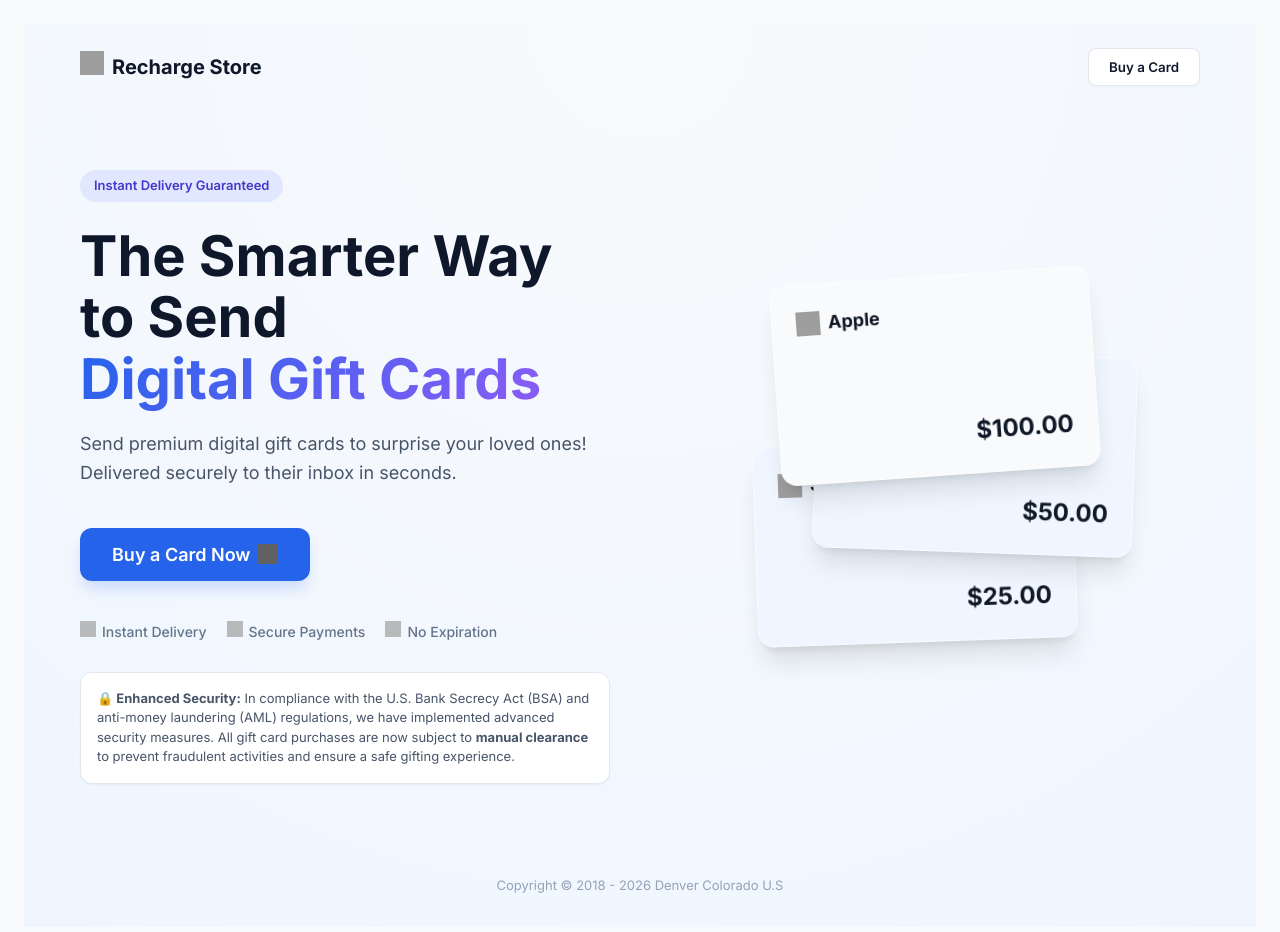
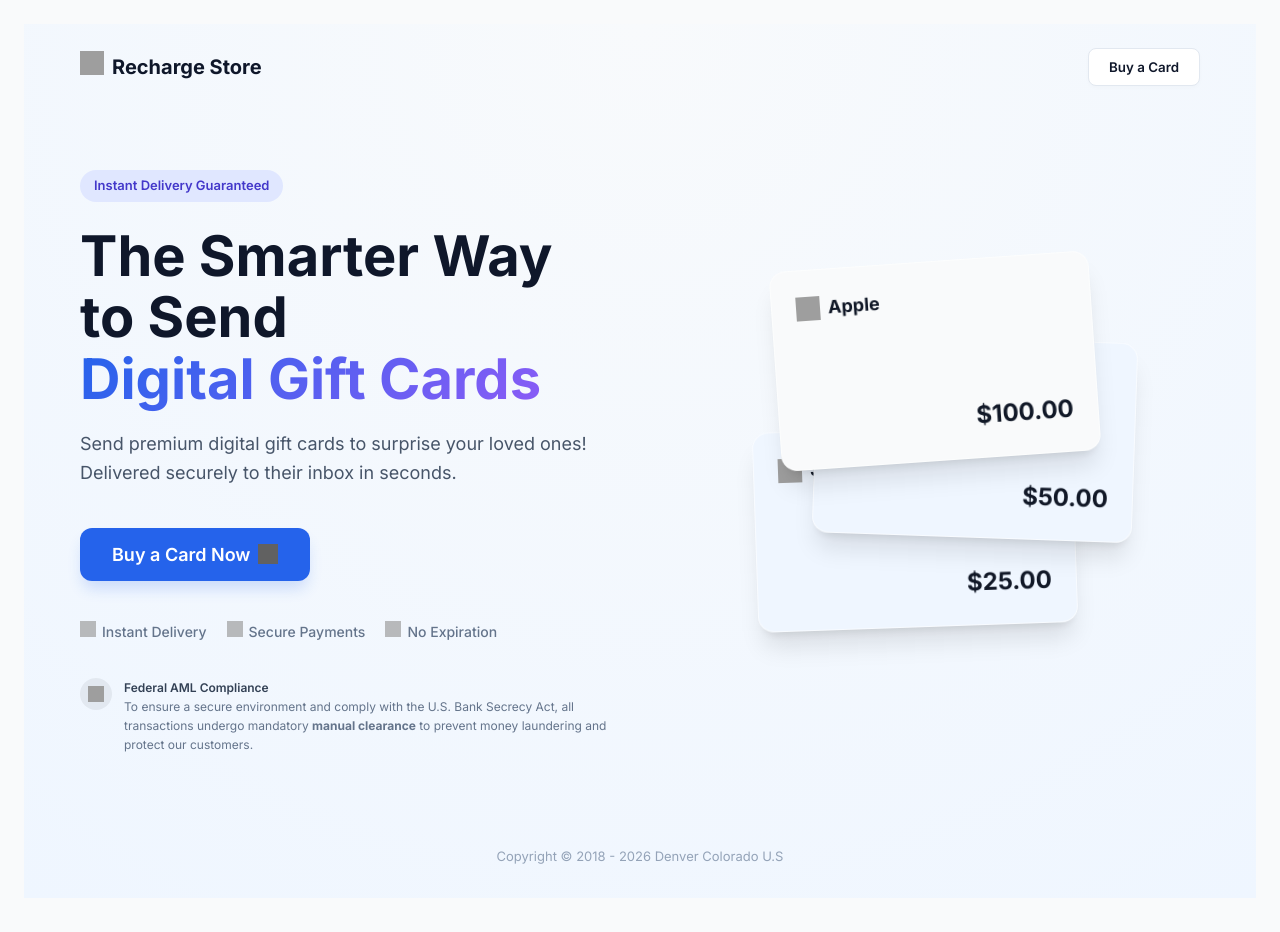
Before and after one commit to Michael-appiah/potential-carnival, a React (Vite) app: page / in a window 1280 px wide. Shown: the top 932 px of the page. Built offline with nearby package versions, Linux system fonts and the light colour scheme; grey boxes are pictures that could not be loaded.

Commit message:
UI: redesign security notice to look more natural and professional

```diff
--- a/src/pages/Home.jsx
+++ b/src/pages/Home.jsx
@@ -55,8 +55,14 @@
                         </div>
                     </div>
 
-                    <div className="security-notice" style={{ marginTop: '30px', padding: '16px', background: '#ffffff', borderRadius: '12px', border: '1px solid #e2e8f0', fontSize: '13px', color: '#475569', lineHeight: '1.5', boxShadow: '0 1px 2px rgba(0,0,0,0.05)' }}>
-                        <strong>🔒 Enhanced Security:</strong> In compliance with the U.S. Bank Secrecy Act (BSA) and anti-money laundering (AML) regulations, we have implemented advanced security measures. All gift card purchases are now subject to <strong>manual clearance</strong> to prevent fraudulent activities and ensure a safe gifting experience.
+                    <div className="security-notice" style={{ marginTop: '36px', display: 'flex', gap: '12px', alignItems: 'flex-start' }}>
+                        <div style={{ background: '#e2e8f0', padding: '8px', borderRadius: '50%', display: 'flex', flexShrink: 0 }}>
+                            <img src="https://cdn.jsdelivr.net/npm/lucide-static@0.344.0/icons/shield-check.svg" width="16" height="16" alt="Shield" />
+                        </div>
+                        <div style={{ fontSize: '12px', color: '#64748b', lineHeight: '1.6' }}>
+                            <strong style={{ color: '#334155', fontWeight: '600' }}>Federal AML Compliance</strong><br />
+                            To ensure a secure environment and comply with the U.S. Bank Secrecy Act, all transactions undergo mandatory <strong>manual clearance</strong> to prevent money laundering and protect our customers.
+                        </div>
                     </div>
                 </div>
 
```
